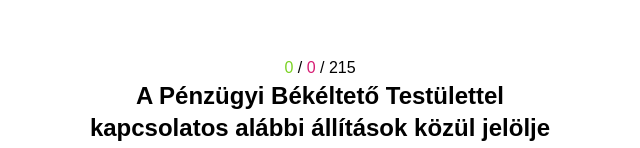
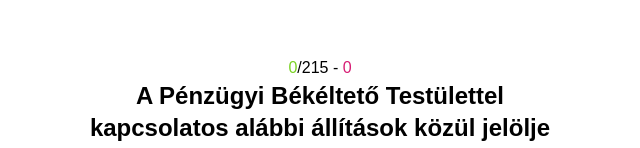
Before and after one commit to jezstdio/mnb-kepzes, a React (Create React App) app: page /penzugyi-piacok in a window 1280 px wide. Both pictures are taken after a click on the button "Pénzügyi piacok". Shown: the top 148 px of the page, without its empty margins (320-960 px from the left). Built offline with nearby package versions, Linux system fonts and the light colour scheme.

Commit message:
points now more understandable

```diff
--- a/src/pages/Quiz.js
+++ b/src/pages/Quiz.js
@@ -107,7 +107,7 @@
 
     return (
         <div className={`relative height-100vh width-100 padding-x-24 padding-t-56 padding-b-80 text-center max_width-512px margin-x-auto`}>
-            <span><span className="color--green">{correctAnswers}</span> / <span className="color--red">{wrongAnswers}</span> / {questions.length}</span>
+            <span><span className="color--green">{correctAnswers}</span>/{questions.length} - <span className="color--red">{wrongAnswers}</span></span>
             <div className={`animating ${isAnimating ? 'animating-on' : ''}`}>
                 <span className="block font_size-24 font_weight-bold margin-b-56">{ questions[0]["Kérdés"] }</span>
                 <div className="padding-b-128">
```
